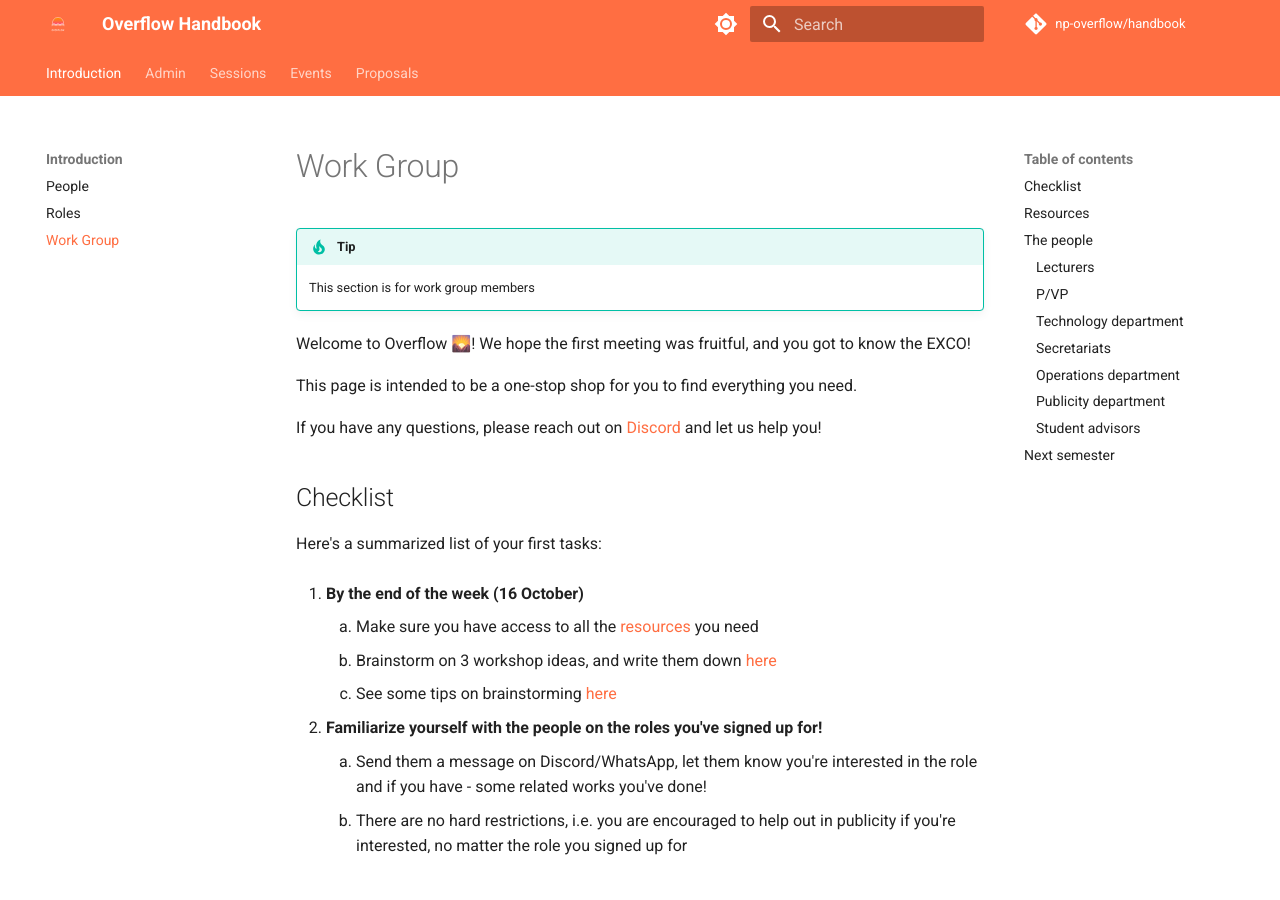
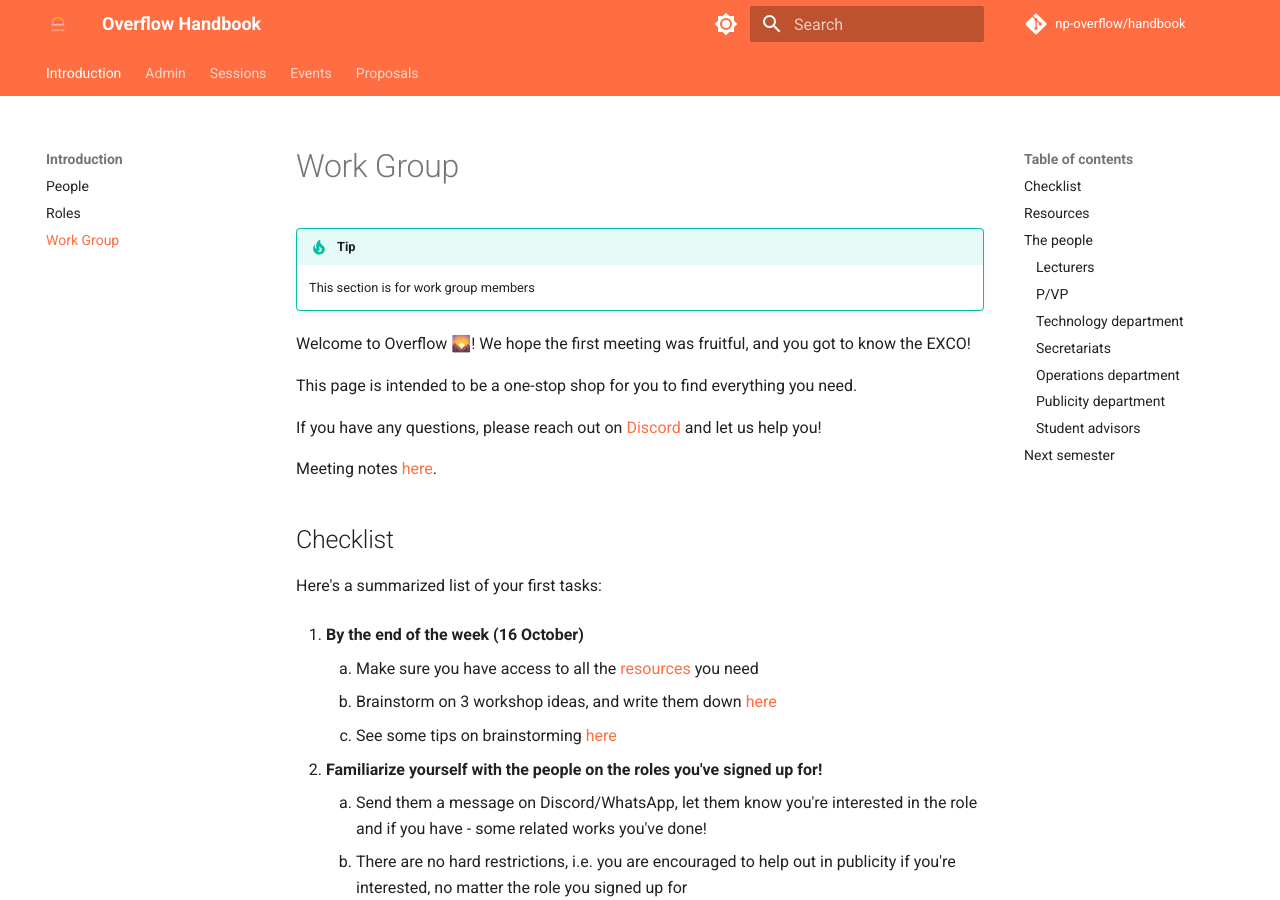
Before and after one commit to np-overflow/handbook, an MkDocs documentation site: the page built from docs/introduction/work-group.md, in a window 1280 px wide and 900 px high. Built offline with MkDocs 1.6.1 and Material for MkDocs 9.7.7, drawn with Linux system fonts in a browser that asks for light colours; comment, search, counter and statistics services are not loaded.

Commit message:
Update work-group.md

```diff
--- a/docs/introduction/work-group.md
+++ b/docs/introduction/work-group.md
@@ -10,6 +10,8 @@ This page is intended to be a one-stop shop for you to find everything you need.
 
 If you have any questions, please reach out
 on [Discord](https://discord.com/channels/697450907830321192/705698515678134273) and let us help you!
+
+Meeting notes [here](https://connectnpedu.sharepoint.com/:w:/r/sites/np-overflow/Shared%20Documents/General/%5BSensitive%20EXCO%5D%202022/Meetings/%5B13-10-2022%5D%20WG%20Onboarding.docx?d=waaff682dea7f4c22ab23439ed730913e&csf=1&web=1&e=xboJOJ).
 
 ## Checklist
 
```
